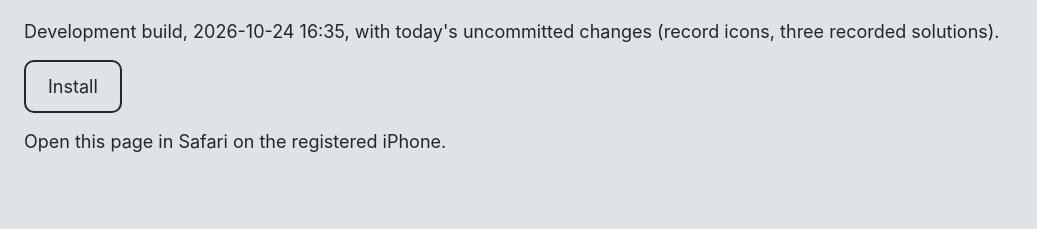
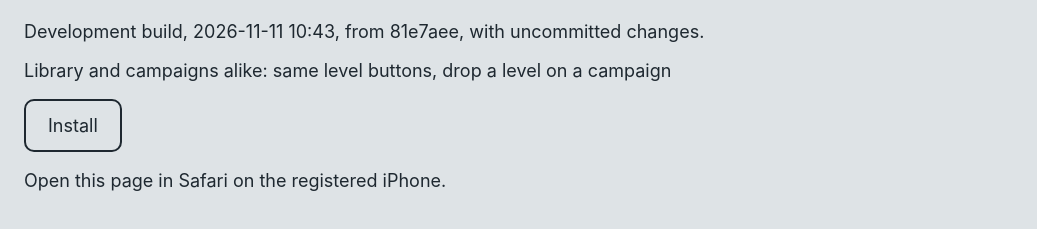
Before and after one commit to ykovenskiy-hub/unlatch-builds, a plain HTML site: page index.html in a window 1280 px wide. Shown: the part 95-324 px from the top of the page, without its empty margins (0-1037 px from the left). Drawn offline with Linux system fonts and the light colour scheme.

Commit message:
Build 2026-11-11 10:43 from 81e7aee

```diff
--- a/index.html
+++ b/index.html
@@ -1,3 +1,3 @@
 <!doctype html><html><head><meta charset="utf-8"><meta name="viewport" content="width=device-width, initial-scale=1"><title>Unlatched build</title>
 <style>body{font:18px -apple-system,sans-serif;margin:48px 24px;background:#DEE3E6;color:#1e2830}a{display:inline-block;padding:14px 22px;border:2px solid #1e2830;border-radius:10px;color:#1e2830;text-decoration:none}</style></head>
-<body><h1>Unlatched</h1><p>Development build, 2026-10-24 16:35, with today's uncommitted changes (record icons, three recorded solutions).</p><p><a href="itms-services://?action=download-manifest&amp;url=https://ykovenskiy-hub.github.io/unlatch-builds/manifest.plist">Install</a></p><p>Open this page in Safari on the registered iPhone.</p></body></html>
+<body><h1>Unlatched</h1><p>Development build, 2026-11-11 10:43, from 81e7aee, with uncommitted changes.</p><p>Library and campaigns alike: same level buttons, drop a level on a campaign</p><p><a href="itms-services://?action=download-manifest&amp;url=https://ykovenskiy-hub.github.io/unlatch-builds/manifest.plist">Install</a></p><p>Open this page in Safari on the registered iPhone.</p></body></html>
```
Also changed, not shown: 2 other files.
